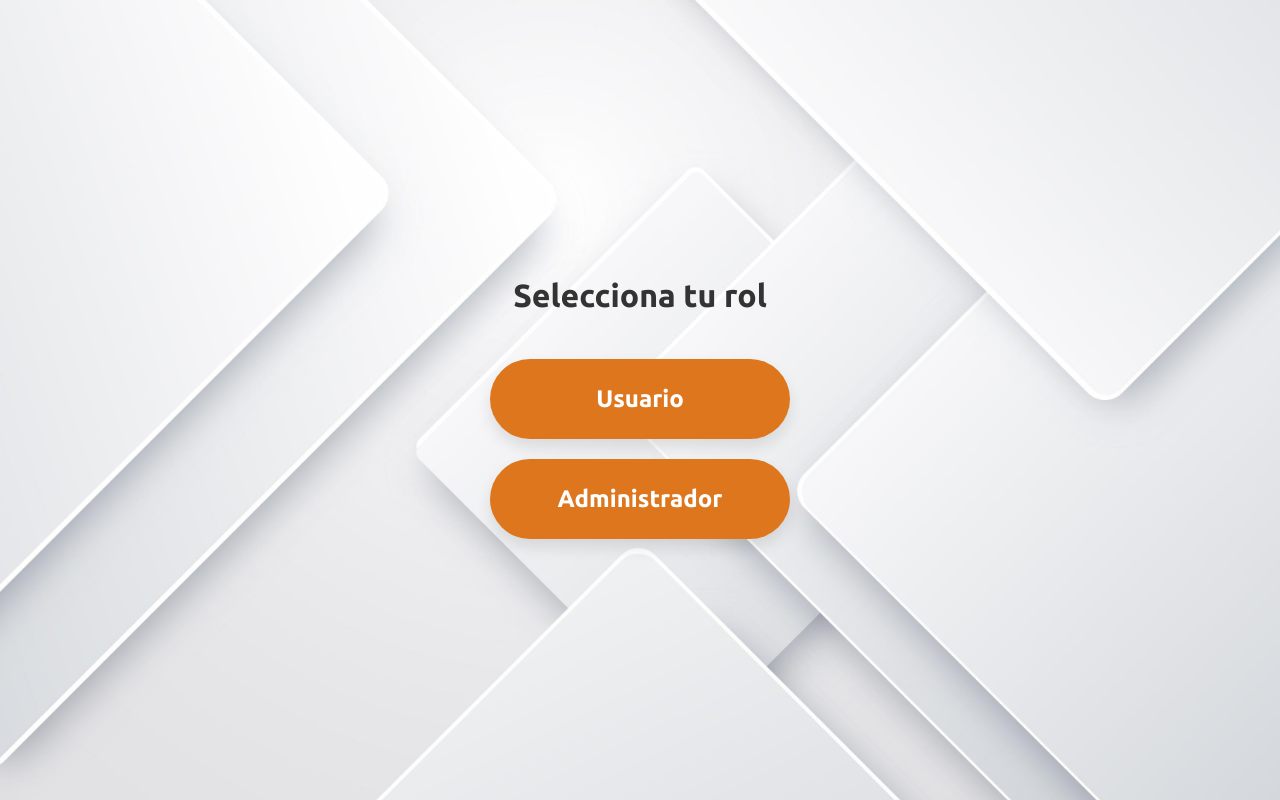
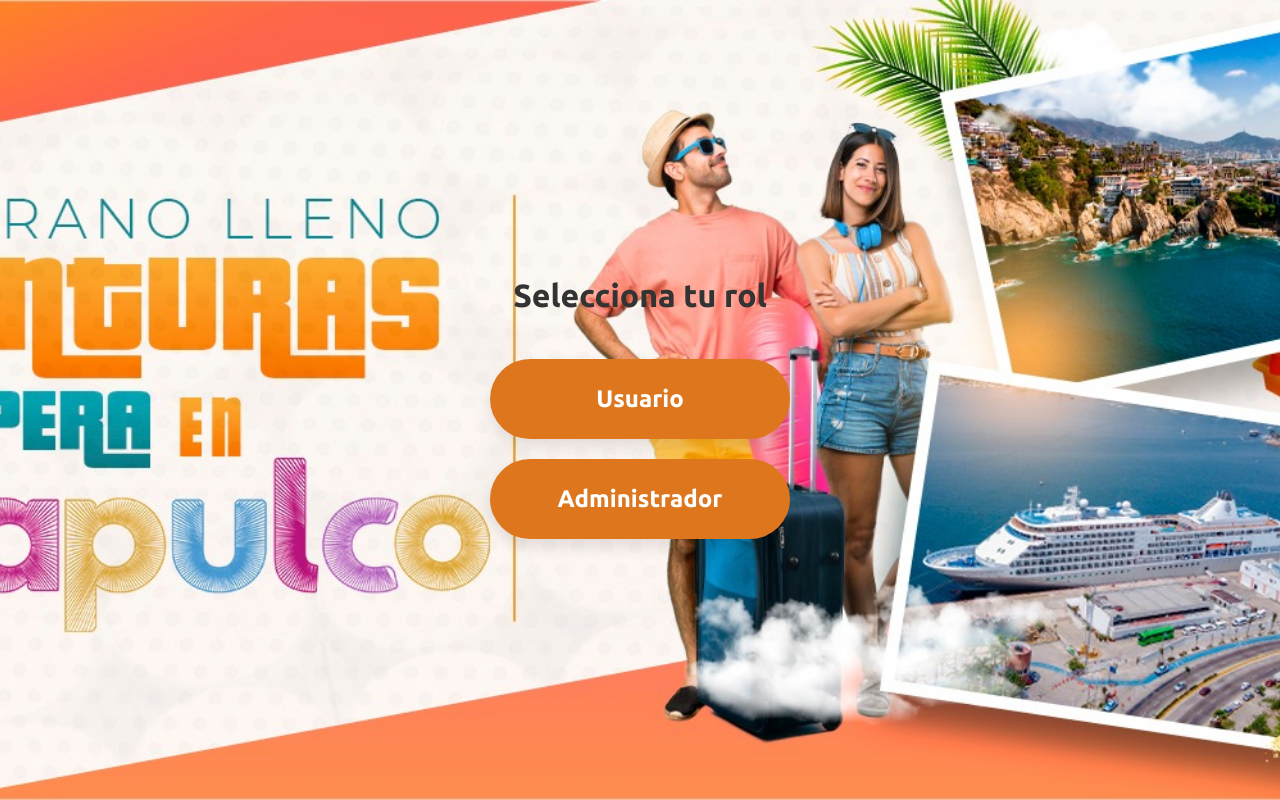
Before and after one commit to josselinesot/SECTUR-, a Flask app: page /prin in a window 1280 px wide. Run offline with Flask 3, Linux system fonts and the light colour scheme; the visitor is signed in with stand-in values (Sample User, id 1); parts of the project's set-up code (start-up, migrations or seed data) failed here and were passed over.

Commit message:
git add prin.css

```diff
--- a/static/prin.css
+++ b/static/prin.css
@@ -5,7 +5,7 @@ body {
     align-items: center;
     height: 100vh;
     margin: 0;
-    background-image:  url(/static/images/fondo.jpg);
+    background-image:  url(/static/images/IMAGEN\ PORTADA.jpg);
     background-size: cover;
     background-position: center;
     background-attachment: fixed;
--- a/static/styles.css
+++ b/static/styles.css
@@ -5,7 +5,7 @@ body {
     align-items: center;
     height: 100vh;
     margin: 0;
-    background-image:  url(/static/images/fondo.jpg);
+    background-image:  url(/static/images/IMAGEN\ PORTADA.jpg);
     background-size: cover;
     background-position: center;
     background-attachment: fixed;
```
Also changed, not shown: static/images/IMAGEN PORTADA.jpg (added).
